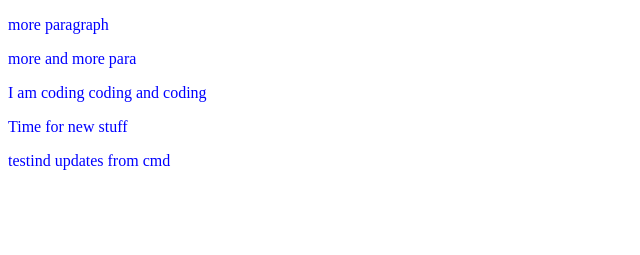
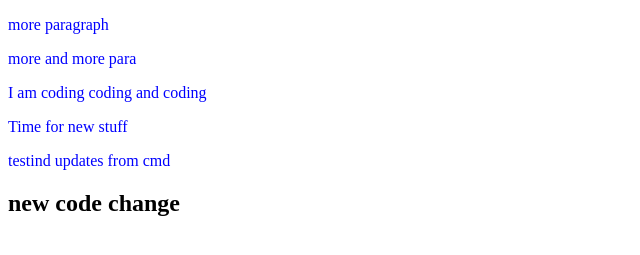
Before and after one commit to NurullahSiddiqui/my-first-repo, a plain HTML site: page index.html in a window 1280 px wide. Shown: the part 105-360 px from the top of the page, without its empty margins (0-640 px from the left). Drawn offline with Linux system fonts and the light colour scheme.

Commit message:
new change

```diff
--- a/index.html
+++ b/index.html
@@ -16,6 +16,7 @@
     <p>Time for new stuff
     </p>
     <p>testind updates from cmd</p>
+    <h2>new code change</h2>
 
 </body>
 </html>
```
